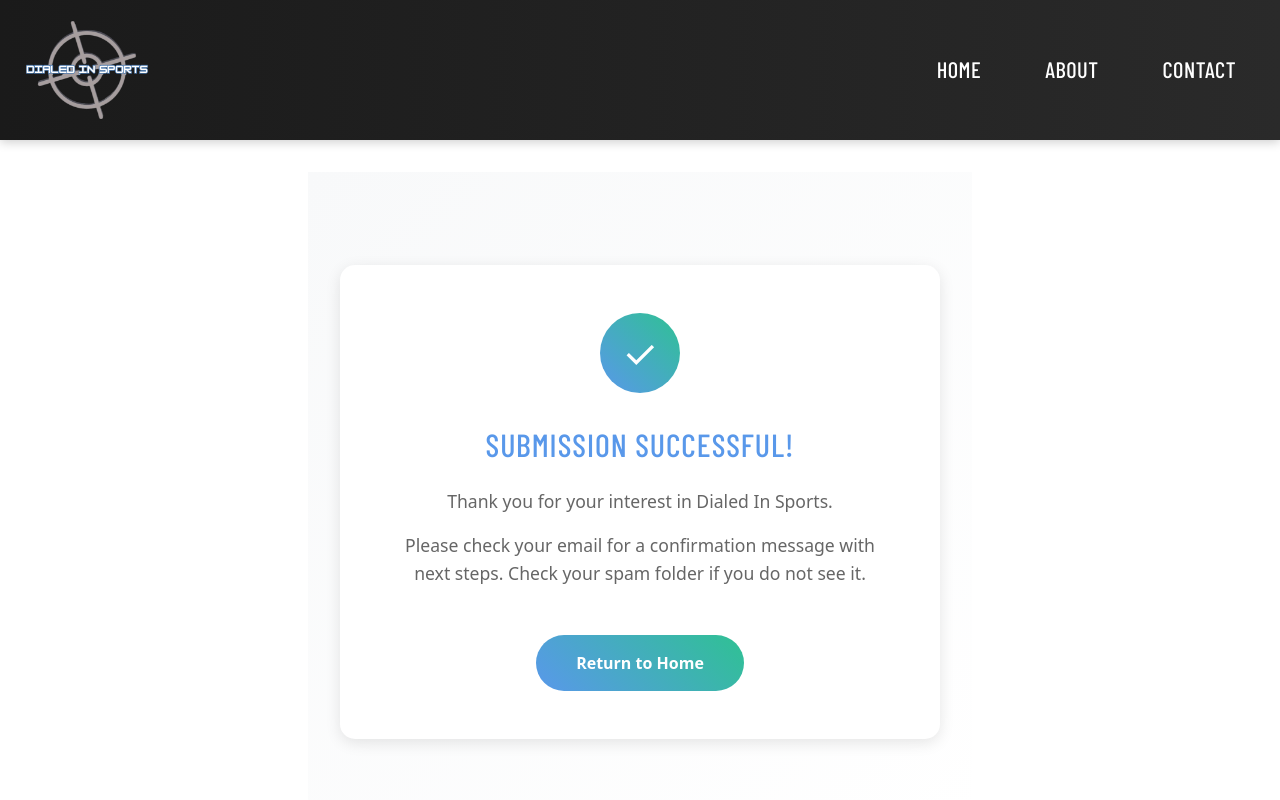
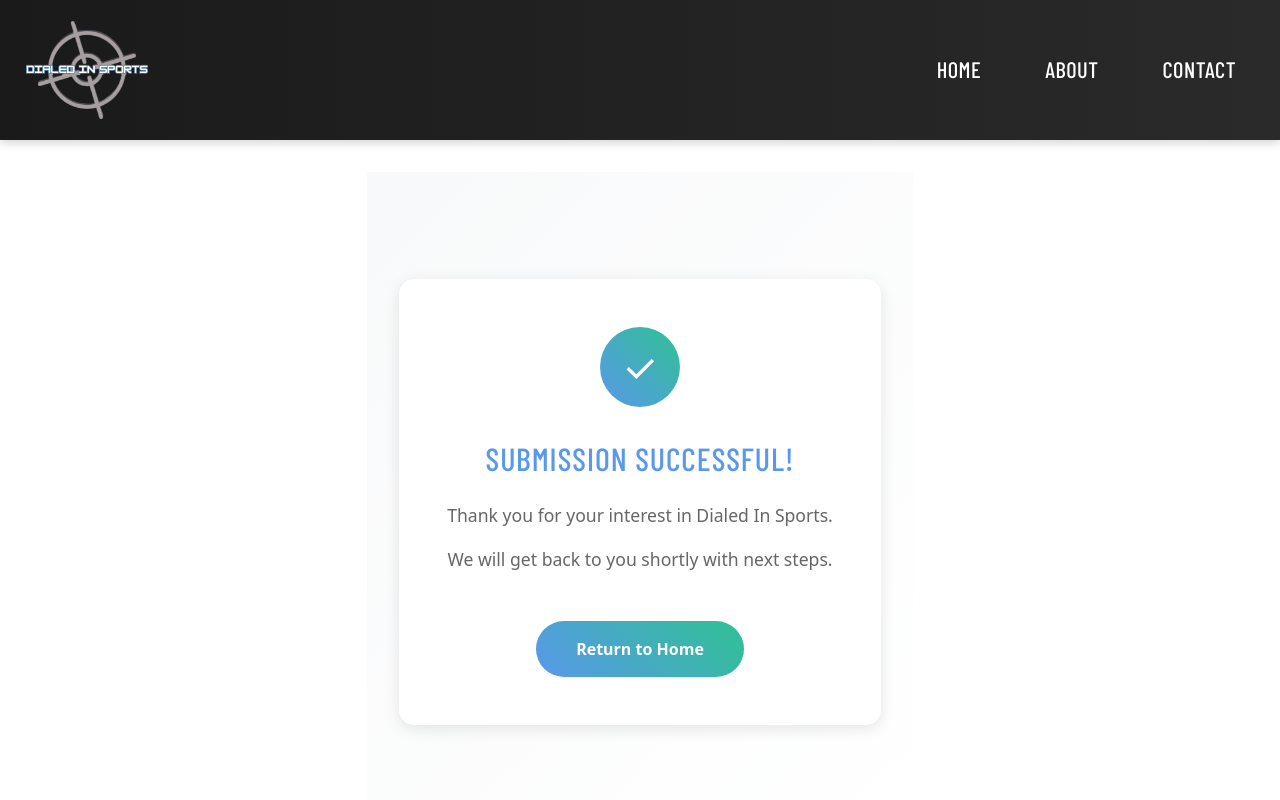
Before and after one commit to skezsoftware/dialed-in-sports, a React (Vite) app in the folder dis-frontend/: page /success in a window 1280 px wide. Shown: the top 800 px of the page. Built offline with nearby package versions, Linux system fonts and the light colour scheme.

Commit message:
adjsuted form and success page

```diff
--- a/dis-frontend/src/components/contact/Form.jsx
+++ b/dis-frontend/src/components/contact/Form.jsx
@@ -14,7 +14,6 @@ const Form = () => {
     setIsSubmitting(true);
     setSubmitStatus('');
 
-    // First email (to you)
     emailjs.sendForm(
       import.meta.env.VITE_EMAILJS_SERVICE_ID,
       import.meta.env.VITE_EMAILJS_TEMPLATE_ID,
@@ -22,25 +21,12 @@ const Form = () => {
       import.meta.env.VITE_EMAILJS_PUBLIC_KEY
     )
       .then((result) => {
-        // Auto-reply email (to user)
-        return emailjs.send(
-          import.meta.env.VITE_EMAILJS_SERVICE_ID,
-          import.meta.env.VITE_EMAILJS_AUTO_REPLY_TEMPLATE_ID,
-          {
-            user_name: form.current.user_name.value,
-            user_email: form.current.user_email.value
-          },
-          import.meta.env.VITE_EMAILJS_PUBLIC_KEY
-        );
-      })
-      .then(() => {
         setSubmitStatus('success');
         form.current.reset();
         setTimeout(() => {
           navigate('/success');
         }, 1000);
-      })
-      .catch((error) => {
+      }, (error) => {
         setSubmitStatus('error');
         console.log(error.text);
       })
--- a/dis-frontend/src/components/contact/SuccessPage.jsx
+++ b/dis-frontend/src/components/contact/SuccessPage.jsx
@@ -9,7 +9,7 @@ const SuccessPage = () => {
         <div className="success-icon">✓</div>
         <h1>Submission Successful!</h1>
         <p>Thank you for your interest in Dialed In Sports.</p>
-        <p>Please check your email for a confirmation message with next steps. Check your spam folder if you do not see it.</p>
+        <p>We will get back to you shortly with next steps.</p>
         <Link to="/" className="home-button">
           Return to Home
         </Link>
```
